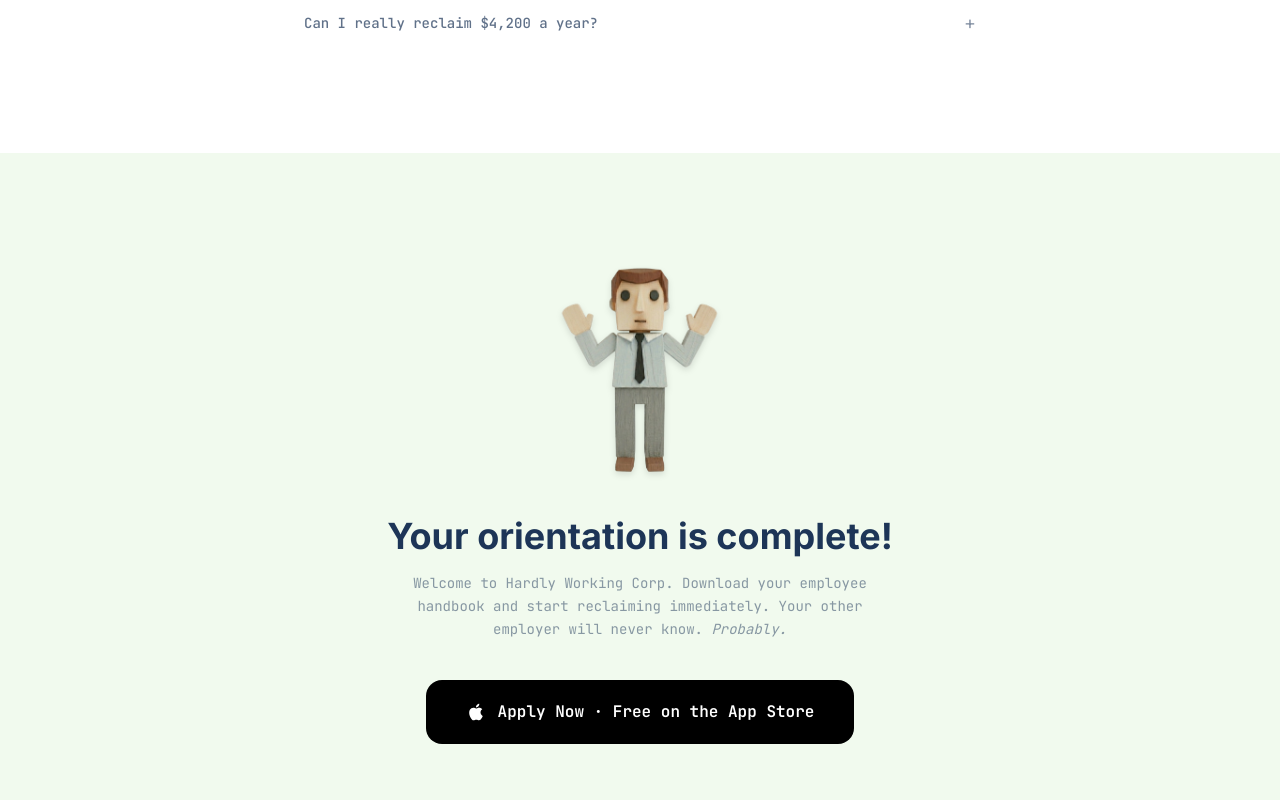
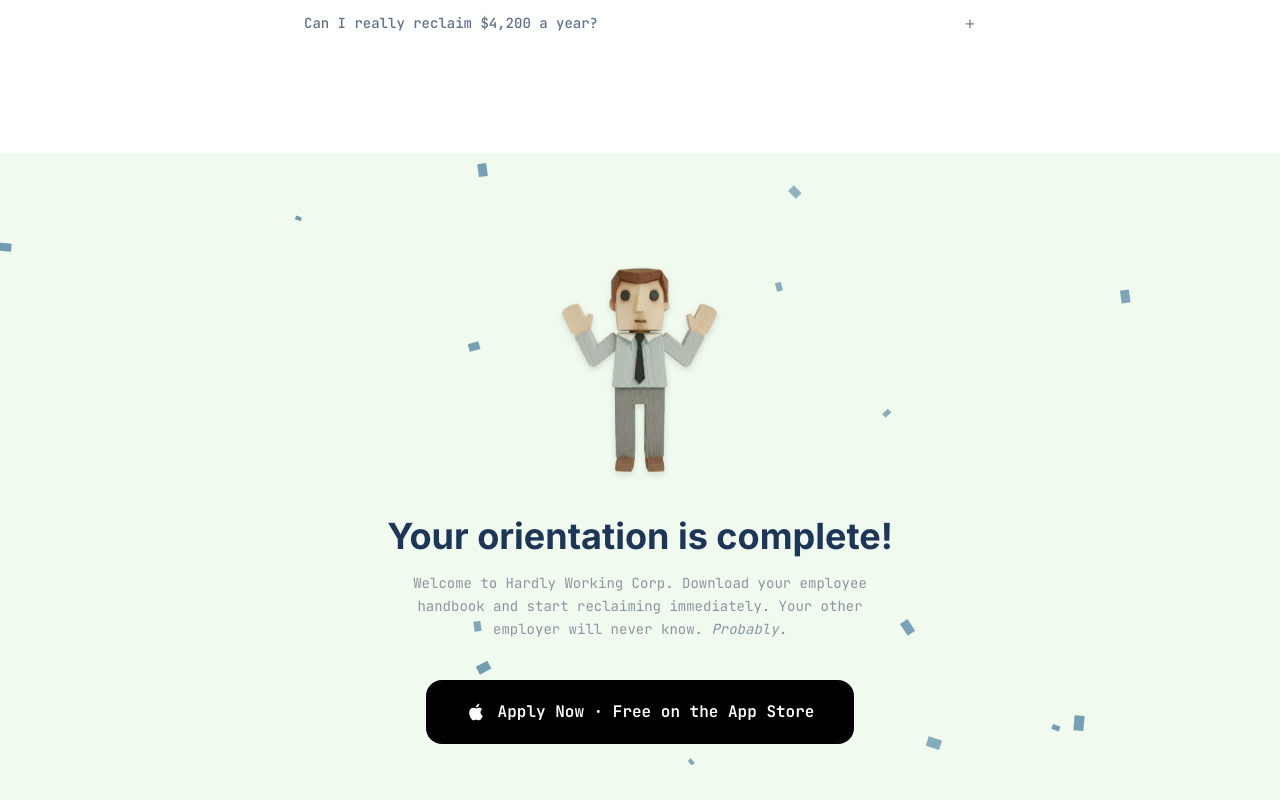
Before and after one commit to antoniobaltic/hardlyworking_web, a Next.js app: page / in a window 1280 px wide. Shown: the part 5780-6580 px from the top of the page. Built offline with nearby package versions, Linux system fonts and the light colour scheme.

Commit message:
Add theme color, canonical URL, site name, Apple web app meta; remove keywords array

```diff
--- a/app/layout.tsx
+++ b/app/layout.tsx
@@ -13,33 +13,31 @@ const jetbrainsMono = JetBrains_Mono({
 });
 
 export const metadata: Metadata = {
-  title: "Hardly Working — Break Timer & Wage Calculator",
+  title: "Hardly Working — Track Your Breaks & Calculate Your Reclaimed Wages",
   description:
-    "Track your breaks. Calculate your reclaimed wages. Hardly Working Corp. is the world's leading time reclamation firm. Free break timer app for iOS.",
-  keywords: [
-    "break timer",
-    "time tracker",
-    "slacking timer",
-    "wage calculator",
-    "hourly pay tracker",
-    "work break tracker",
-    "time reclamation",
-    "procrastination timer",
-    "hardly working",
-    "salary calculator",
-  ],
+    "The free iOS break timer that tracks your slacking and calculates your reclaimed wages. Join Hardly Working Corp. — the world's leading time reclamation firm.",
+  metadataBase: new URL("https://hardlyworking.app"),
+  alternates: {
+    canonical: "/",
+  },
   openGraph: {
     title: "Hardly Working Corp. — We're Hiring!",
     description:
       "Join the world's leading time reclamation firm. Track your breaks. Calculate your reclaimed wages. No experience required.",
     type: "website",
     url: "https://hardlyworking.app",
+    siteName: "Hardly Working",
   },
   twitter: {
     card: "summary_large_image",
     title: "Hardly Working Corp. — We're Hiring!",
     description:
-      "The break timer and wage calculator for everything you do at work that isn't work. Free on iOS.",
+      "Join the world's leading time reclamation firm. Track your breaks. Calculate your reclaimed wages. No experience required.",
+  },
+  other: {
+    "theme-color": "#457B9D",
+    "apple-mobile-web-app-capable": "yes",
+    "apple-mobile-web-app-status-bar-style": "default",
   },
 };
 
--- a/app/privacy/page.tsx
+++ b/app/privacy/page.tsx
@@ -18,7 +18,7 @@ export default function Privacy() {
         <h1 className="text-3xl font-light text-text-primary mt-8 mb-2">
           Privacy Policy
         </h1>
-        <p className="font-mono text-xs text-text-primary/30 mb-12">
+        <p className="font-mono text-xs text-text-primary/50 mb-12">
           Effective: April 10, 2026 · Last updated: April 11, 2026
         </p>
 
--- a/app/terms/page.tsx
+++ b/app/terms/page.tsx
@@ -18,7 +18,7 @@ export default function Terms() {
         <h1 className="text-3xl font-light text-text-primary mt-8 mb-2">
           Terms of Service
         </h1>
-        <p className="font-mono text-xs text-text-primary/30 mb-12">
+        <p className="font-mono text-xs text-text-primary/50 mb-12">
           Effective: April 10, 2026 · Last updated: April 11, 2026
         </p>
 
--- /dev/null
+++ b/components/Confetti.tsx
@@ -0,0 +1,64 @@
+"use client";
+
+import { motion } from "framer-motion";
+import { useEffect, useState } from "react";
+
+interface Particle {
+  id: number;
+  x: number;
+  delay: number;
+  duration: number;
+  size: number;
+  opacity: number;
+  rotate: number;
+}
+
+export default function Confetti() {
+  const [particles, setParticles] = useState<Particle[]>([]);
+
+  useEffect(() => {
+    setParticles(
+      Array.from({ length: 30 }, (_, i) => ({
+        id: i,
+        x: Math.random() * 100,
+        delay: Math.random() * 3,
+        duration: 4 + Math.random() * 4,
+        size: 4 + Math.random() * 6,
+        opacity: 0.55 + Math.random() * 0.2,
+        rotate: Math.random() * 360,
+      }))
+    );
+  }, []);
+
+  if (particles.length === 0) return null;
+
+  return (
+    <div className="absolute inset-0 overflow-hidden pointer-events-none">
+      {particles.map((p) => (
+        <motion.div
+          key={p.id}
+          className="absolute"
+          style={{
+            left: `${p.x}%`,
+            top: -20,
+            width: p.size,
+            height: p.size * 1.5,
+            background: "var(--dead-blue)",
+            opacity: p.opacity,
+          }}
+          initial={{ y: -20, rotate: p.rotate }}
+          animate={{
+            y: "110vh",
+            rotate: p.rotate + 360,
+          }}
+          transition={{
+            duration: p.duration,
+            delay: p.delay,
+            repeat: Infinity,
+            ease: "linear",
+          }}
+        />
+      ))}
+    </div>
+  );
+}
--- a/components/FinalCTA.tsx
+++ b/components/FinalCTA.tsx
@@ -1,13 +1,15 @@
 "use client";
 
 import { motion } from "framer-motion";
+import Confetti from "./Confetti";
 
 const APP_STORE_URL = "https://apps.apple.com/app/id6761917321";
 
 export default function FinalCTA() {
   return (
-    <section className="py-24 px-6" style={{ background: "var(--card-bg)" }}>
-      <div className="max-w-2xl mx-auto text-center">
+    <section className="relative py-24 px-6" style={{ background: "var(--card-bg)" }}>
+      <Confetti />
+      <div className="relative max-w-2xl mx-auto text-center">
         {/* Mascot placeholder */}
         <motion.img
           src="/mascot_honest.png"
```
